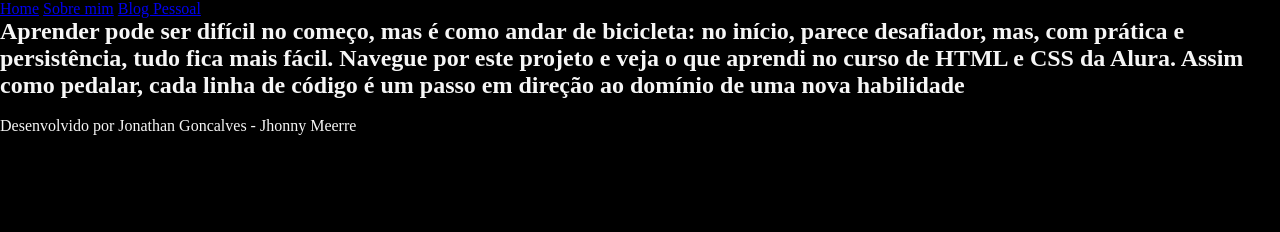
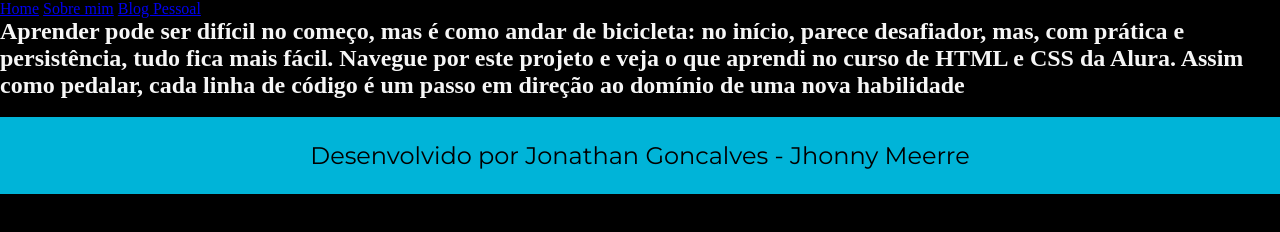
Before and after one commit to JhonnyMeerre/meuportifolio, a plain HTML site: page index.html in a window 1280 px wide. Drawn offline with Linux system fonts and the light colour scheme.

Commit message:
Adicionando footer rodape

```diff
--- a/index.html
+++ b/index.html
@@ -7,13 +7,14 @@
     <title>Portifolio</title>
 </head>
 <body>
-    <header></header>
+    <header>
             <nav class="cabecalho__menu">
-            <a class="cabecalho__menu__link" href="index.html">Home</a>
-            <a class="cabecalho__menu__link" href="about.html">Sobre mim</a>
-            <a class="cabecalho__menu__link" href="about.html">Blog Pessoal</a>
+                <a class="cabecalho__menu__link" href="index.html">Home</a>
+                <a class="cabecalho__menu__link" href="about.html">Sobre mim</a>
+                <a class="cabecalho__menu__link" href="about.html">Blog Pessoal</a>
 
-        </nav>
+            </nav>
+    </header>
     <main>
         <section>
                 <h1>Aprender pode ser difícil no começo, mas é como andar de bicicleta: no início, parece desafiador, mas, com prática e persistência, tudo fica mais fácil. Navegue por este projeto e veja o que aprendi no curso de HTML e CSS da Alura. Assim como pedalar, cada linha de código é um passo em direção ao domínio de uma nova habilidade</h1>
@@ -25,5 +26,5 @@
         </section>
     </main>
 </body>
-<footer>Desenvolvido por Jonathan Goncalves - Jhonny Meerre</footer>
+<footer class="rodape">Desenvolvido por Jonathan Goncalves - Jhonny Meerre</footer>
 </html>
--- a/styles/style.css
+++ b/styles/style.css
@@ -21,3 +21,13 @@ body{
     background-color: var(--cor-primaria);
     color: var(--cor-secundaria);
 }
+
+.rodape{
+    color: var(--cor-primaria);
+    background-color: var(--cor-terciaria);
+    padding: 24px;
+    text-align: center;
+    font-family: var(--fonte-secundaria);
+    font-size: 1.5rem;
+    font-weight: 400;
+}
```
Also changed, not shown: about.html (+1 -1 lines).
